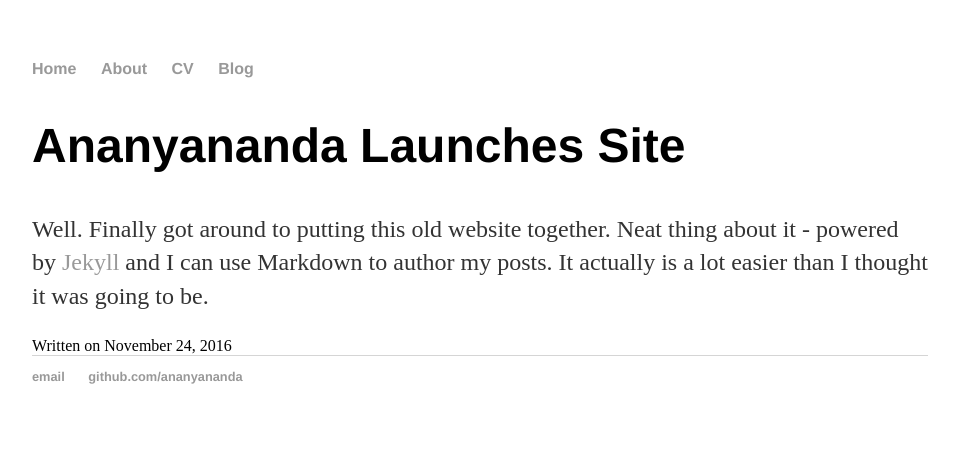
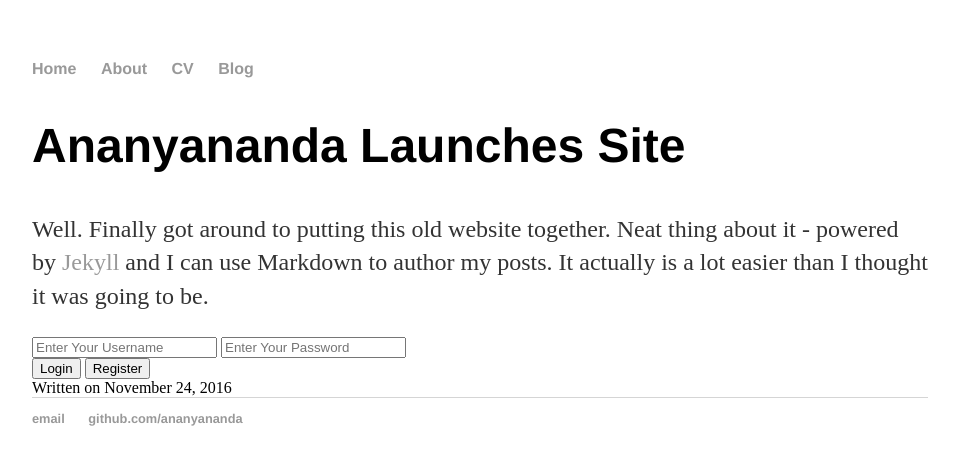
Before and after one commit to ananyananda/ananyananda.github.io, a Jekyll site: the page built from _posts/2016-11-24-ananyananda-app.md, in a window 1280 px wide. Shown: the top 465 px of the page, without its empty margins (160-1116 px from the left). Built offline with Jekyll 4.4.1, drawn with Linux system fonts in a browser that asks for light colours.

Commit message:
Update post.html

```diff
--- a/_layouts/post.html
+++ b/_layouts/post.html
@@ -8,6 +8,12 @@ layout: default
   <div class="entry">
     {{ content }}
   </div>
+  <input type="text" class="form-control" id="username" placeholder="Enter Your Username" required="">
+			<input type="password" class="form-control" id="password" placeholder="Enter Your Password" required="">
+			<br>
+			<input type="submit" class="btn btn-default" id="login_btn" value="Login">
+			<input type="submit" class="btn btn-default" id="register_btn" value="Register">
+			<br>
 
   <div class="date">
     Written on {{ page.date | date: "%B %e, %Y" }}
```
